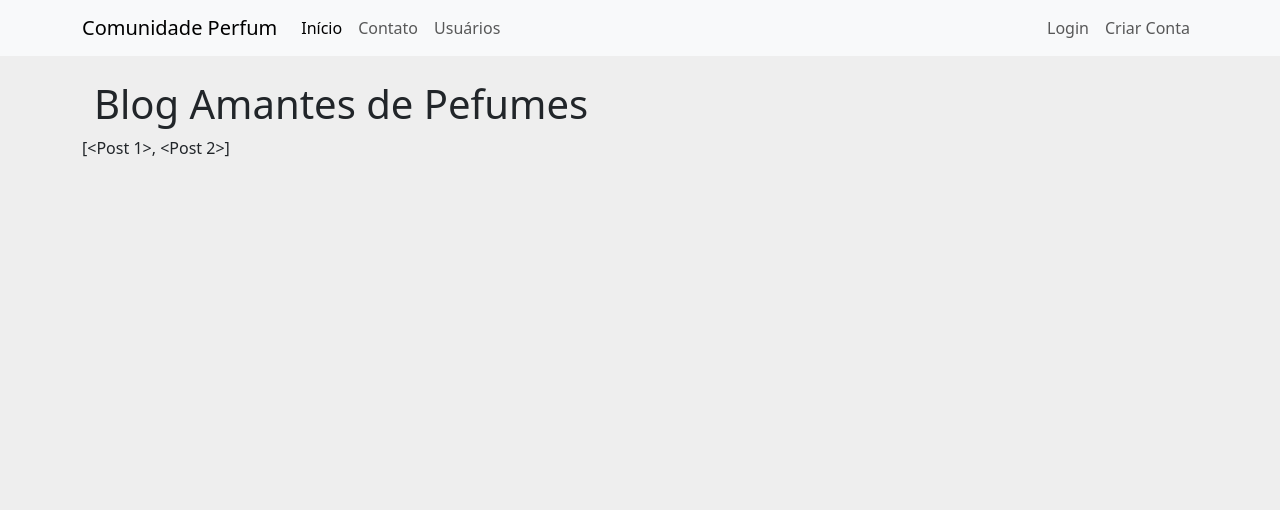
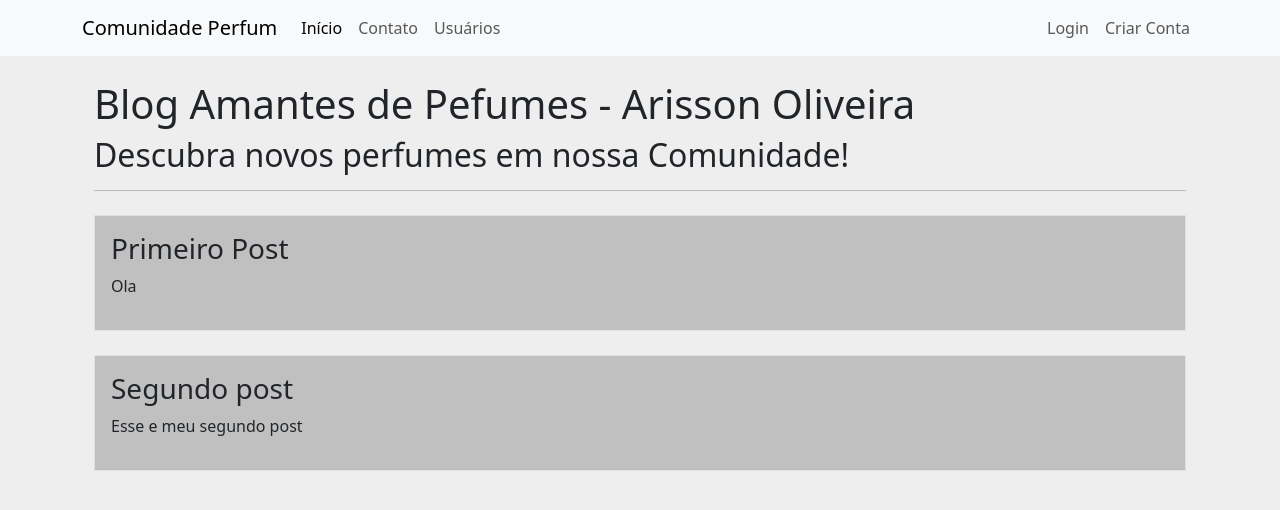
Before and after one commit to Arisson-Oliveira/Blog-Site, a Flask app: page / in a window 1280 px wide. Shown: the top 510 px of the page. Run offline with Flask 3, Linux system fonts and the light colour scheme.

Commit message:
update mostrar post

```diff
--- a/comunidadeperfum/static/style.css
+++ b/comunidadeperfum/static/style.css
@@ -81,3 +81,8 @@ body{
        color:#fff;
         height:40px;
 }
+
+.meupost{
+    background-color: rgba(128, 128, 128, 0.429);
+
+}
--- a/comunidadeperfum/templates/home.html
+++ b/comunidadeperfum/templates/home.html
@@ -4,17 +4,22 @@
 
 {% block body %}
 
+<div class="container nt-3">
+    <h1>Blog Amantes de Pefumes - Arisson Oliveira</h1>
+    <h2>Descubra novos perfumes em nossa Comunidade!</h2>
+    <hr>
+    {% for post in posts %}
+    <div class="rol border mt-4 p-3 meupost">
+        <div class="col-3">
 
-
-
-<div class="container">
-
-
-    <h1>Blog Amantes de Pefumes</h1>
-
+        </div>
+        <div class="col-9">
+            <h3>{{ post.titulo }}</h3>
+            <p>{{ post.corpo }}</p>
+        </div>
+    </div>
+    {% endfor%}
 </div>
-
-{{ posts}}
 
 
 {% endblock %}
```
Also changed, not shown: instance/comunidade.db.
